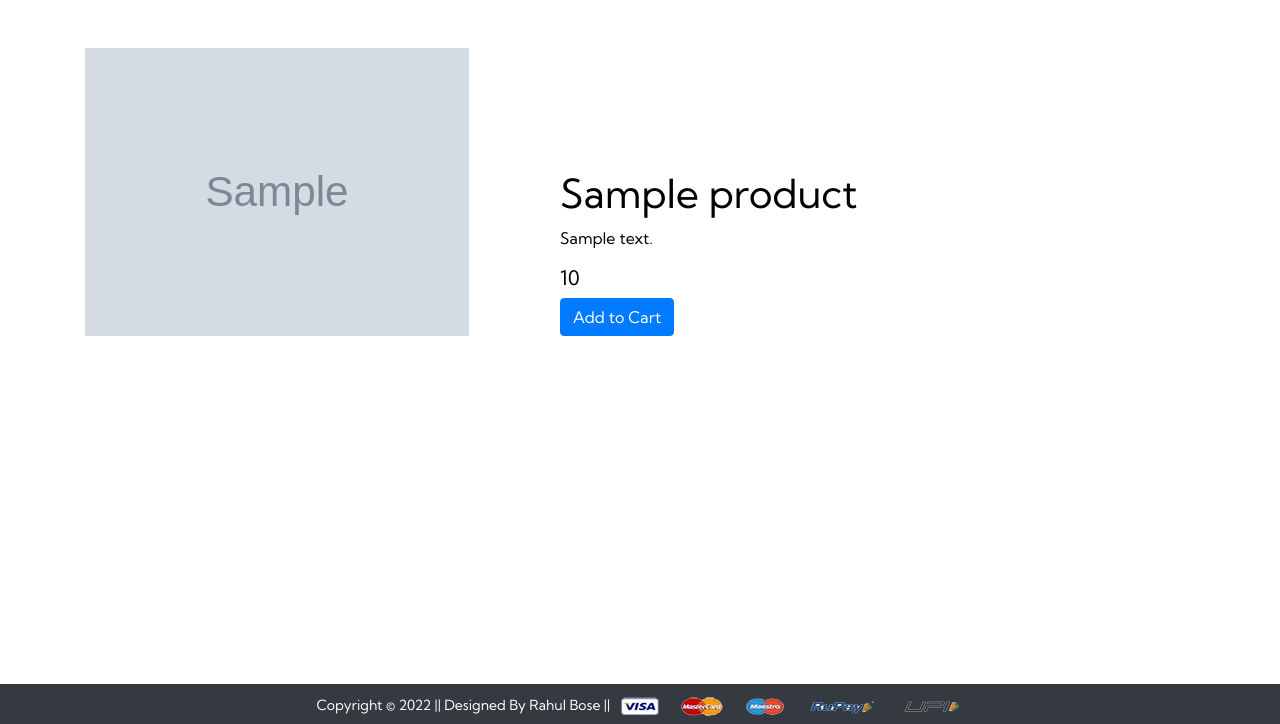
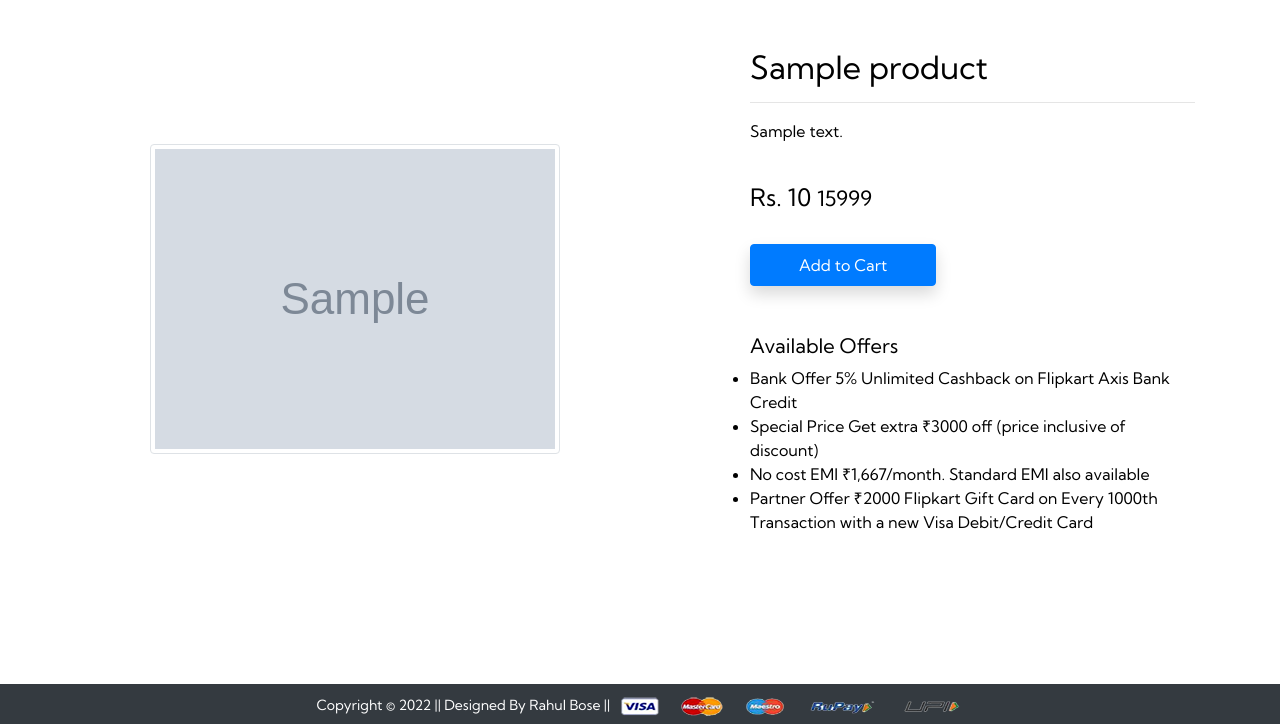
Before and after one commit to brb715/ecommerce_website, a Django app: page /product/1/ in a window 1280 px wide; the page is wider, and only the part inside the window is pictured. Shown: the part 76-800 px from the top of that part. Run offline with Django 4.2, Linux system fonts and the light colour scheme; tables that the repository leaves empty hold one stand-in row (values such as "Sample post"); grey boxes marked "Sample" are stand-in pictures; some libraries are stand-ins or nearby versions.

Commit message:
fourth commit

```diff
--- a/shop/static/shop/js/script.js
+++ b/shop/static/shop/js/script.js
@@ -1,63 +1,21 @@
-// Slider
-// const swiper = new swiper('.swiper', {
-//     slidesPerView: 4,
-//     speed: 100,
-//     spaceBetween: 40,
-//     slidesPerGroup: 4,
-//     direction: 'horizontal',
-//     loop: true,
-//     loopFillGroupWithBlank: true,
+const swiper = new Swiper('.swiper', {
+    slidesPerView: 4,
+    speed: 100,
+    spaceBetween: 40,
+    slidesPerGroup: 4,
+    direction: 'horizontal',
+    loop: true,
+    loopFillGroupWithBlank: true,
 
-//     pagination: {
-//         el: '.swiper-pagination',
-//         clickable: true,
-//     },
+    pagination: {
+        el: '.swiper-pagination',
+        clickable: true,
+    },
 
-//     navigation: {
-//         nextEl: '.swiper-button-next',
-//         prevEl: '.swiper-button-prev',
-//     }
-// });
-// const swipe = document.querySelector('.swiper').swiper;
-// swipe.slideNext();
-// Slider
-
-// Cart
-// updatecart = function (cart) {
-//     for (let item in cart) {
-//         document.getElementById('after_add').innerHTML = "<button type='button' class='btn btn-primary minus p-2' id='minus" + item + "'>-</button> <span class='p-2' id='pr" + item + "'>" + cart[item] + "</span> <button type='button' class='btn btn-primary plus p-2' id='plus" + item + "'>+</button>";
-//     }
-// }
-
-// document.querySelector('.minus').addEventListener('click', function(){
-//     id=this.id.slice(6,);
-//     document.getElementById('pr'+id).innerText= max(0,cart[id]-1);
-//     console.log('yes');
-// })
-
-// document.querySelector('.plus').addEventListener('click',function(){
-//     id=this.id.slice(5,);
-//     document.getElementById('plus'+id).innerText=cart[id]+1;
-//     console.log('yes');
-// });
-
-// if (localStorage.getItem('cart') == undefined)
-//     cart = {};
-// else {
-//     cart = JSON.parse(localStorage.getItem('cart'));
-//     document.getElementById('total_items').innerText = Object.keys(cart).length;
-// }
-
-// all = document.querySelectorAll('.cart');
-// for (let i = 0; i < all.length; i++) {
-//     all[i].addEventListener('click', function () {
-//         id = this.id.toString();
-//         if (cart[id] != undefined)
-//             cart[id] += 1;
-//         else
-//             cart[id] = 1;
-//         localStorage.setItem('cart', JSON.stringify(cart));
-//         // updatecart(cart);
-//     });
-// }
-// Cart
+    navigation: {
+        nextEl: '.swiper-button-next',
+        prevEl: '.swiper-button-prev',
+    }
+});
+const swipe = document.querySelector('.swiper').Swiper;
+swipe.slideNext();
--- a/shop/templates/shop/base.html
+++ b/shop/templates/shop/base.html
@@ -127,7 +127,7 @@
 
   <script src="https://cdn.jsdelivr.net/npm/swiper@8/swiper-bundle.min.js"></script>
 
-  <!-- <script src="{% static 'shop/js/script.js' %}"></script> -->
+  <script src="{% static 'shop/js/script.js' %}"></script>
 
   <script src="https://cdn.jsdelivr.net/npm/jquery@3.5.1/dist/jquery.slim.min.js"
     integrity="sha384-DfXdz2htPH0lsSSs5nCTpuj/zy4C+OGpamoFVy38MVBnE+IbbVYUew+OrCXaRkfj"
--- a/shop/templates/shop/checkout.html
+++ b/shop/templates/shop/checkout.html
@@ -2,7 +2,7 @@
 {% block title %} Checkout {% endblock title %}
 
 {% block main-content %}
-<div class="middle">
+<div class="middle" style="position:absolute;">
     <fieldset style="border-radius: .5rem;">
         <h1 style="text-align: center;padding-bottom: .5rem;"><em>Add Details</em></h1>
         <form action="" method="post">
--- a/shop/templates/shop/contact.html
+++ b/shop/templates/shop/contact.html
@@ -4,7 +4,7 @@
 {% block main-content %}
 <div class="middle">
     <fieldset style="border-radius: .5rem;">
-        <h1 style="text-align: center;padding-bottom: .5rem;"><em>CONTACT US:</em></h1>
+        <h1 style="text-align: center;padding-bottom: .5rem;"><em>CONTACT US</em></h1>
         <form action="" method="post">
             {% csrf_token %}
             <div class="form-group row p-2">{{ form.as_table }}</div>
--- a/shop/templates/shop/productdetail.html
+++ b/shop/templates/shop/productdetail.html
@@ -1,38 +1,26 @@
 {% extends 'shop/base.html' %}
 {% block title %} {{ product.title }} {% endblock %}
-{% load static %}
 
 {% block main-content %}
-<div class="container mt-5">
+<div class="container my-5">
   <div class="row">
-    <div class="col-sm-4">
-      <img src="{{ product.image.url }}" style="width:24rem;" alt="" srcset="" />
+    <div class="col-sm-6 text-center align-self-center">
+      <img src="{{ product.image.url }}" alt="" class="img-fluid img-thumbnail">
     </div>
-    <div class="offset-1 col-sm-7 mt-auto">
-      <div class="d-flex justify-content-start">
-        <div class="item">
-          <h1 class="p-0">{{ product.title }}</h1>
-          <p>{{ product.desc }}</p>
-          <h5>{{ product.price }}</h5>
-          <span id="after_add">
-            <a href="{% url 'add_to_cart' product.id %}">
-                <button type="button" class="btn btn-primary text-white cart" id="{{ product.id }}">Add to Cart</button>
-            </a>
-          </span>
-        </div>
-      </div>
+    <div class="col-sm-5 offset-sm-1">
+      <h2>{{ product.title }}</h2>
+      <hr>
+      <p>{{ product.desc }}</p> <br>
+      <h4>Rs. {{ product.price }} <small class="fw-light text-decoration-line-through">15999</small></h4> <br>
+      <a href="{% url 'add_to_cart' product.id %}" class="btn btn-primary shadow px-5 py-2 cart">Add to Cart</a>
+      <h5 class="mt-5">Available Offers</h5>
+      <ul>
+        <li>Bank Offer 5% Unlimited Cashback on Flipkart Axis Bank Credit</li>
+        <li>Special Price Get extra ₹3000 off (price inclusive of discount)</li>
+        <li>No cost EMI ₹1,667/month. Standard EMI also available</li>
+        <li>Partner Offer ₹2000 Flipkart Gift Card on Every 1000th Transaction with a new Visa Debit/Credit Card</li>
+      </ul>
     </div>
   </div>
 </div>
-<div class="position-fixed bottom-0 right-0 p-3" style="z-index: 5; right: 0; bottom: 0;">
-    <div id="liveToast" class="toast hide" role="alert" aria-live="assertive" aria-atomic="true" data-delay="2000">
-      <div class="toast-header">
-        {% comment %} <img src="..." class="rounded mr-2" alt="..." />
-        <strong class="mr-auto">Bootstrap</strong> {% endcomment %}
-        <small>Just Now</small>
-        <button type="button" class="ml-2 mb-1 close" data-dismiss="toast" aria-label="Close"><span aria-hidden="true">&times;</span></button>
-      </div>
-      <div class="toast-body">Successfully added to cart.</div>
-    </div>
-</div>
 {% endblock main-content %}
--- a/shop/urls.py
+++ b/shop/urls.py
@@ -28,6 +28,10 @@ urlpatterns = [
 
     path('addtocart/<int:pk>/', views.add_to_cart, name='add_to_cart'),
     path('cart/', views.cart, name='cart'),
+    path('pluscart/<int:pk>/', views.plus_cart, name='plus_cart'),
+    path('minuscart/<int:pk>/', views.minus_cart, name='minus_cart'),
+    path('remove/<int:pk>/', views.remove_item, name='remove_item'),
+
     path('order/', views.order_view, name='order_view'),
     path('checkout/', views.checkout_view, name='checkout_view')
 ]
--- a/shop/views.py
+++ b/shop/views.py
@@ -2,9 +2,10 @@ from .models import Banner, Product, Contact, Cart
 from .forms import signup, signin, contact, checkout
 from django.contrib import messages
 from django.contrib.auth.models import User
-from django.shortcuts import render, redirect
+from django.shortcuts import render, redirect, HttpResponse
 from django.contrib.auth import authenticate, login, logout
 from django.contrib.auth.decorators import login_required
+from django.db.models import Q, F
 
 
 def homepage(request):
@@ -145,9 +146,16 @@ def search(request):
 def add_to_cart(request, pk):
     current_user = request.user
     if current_user.is_authenticated:
-        Cart(user=current_user, product=Product.objects.get(id=pk)).save()
-        messages.success(request, 'Product added to Cart')
-    return redirect(request, 'cart')
+        product = Product.objects.get(id=pk)
+        already_present = Cart.objects.filter(
+            Q(user=current_user) & Q(product=product)).exists()
+        if not already_present:
+            Cart(user=current_user, product=product).save()
+            messages.success(request, 'Product added to Cart')
+        else:
+            Cart.objects.get(Q(user=current_user) & Q(product=product))
+            messages.info(request, 'Already added to cart')
+    return redirect('cart')
 
 
 @login_required(login_url='sign_in')
@@ -166,6 +174,40 @@ def cart(request):
 
 
 @login_required
+def plus_cart(request, pk):
+    current_user = request.user
+    if current_user.is_authenticated:
+        product = Product.objects.get(id=pk)
+        item = Cart.objects.get(Q(user=current_user) & Q(product=product))
+        item.quantity = F('quantity') + 1
+        item.save()
+    return redirect('cart')
+
+
+@login_required
+def minus_cart(request, pk):
+    current_user = request.user
+    if current_user.is_authenticated:
+        product = Product.objects.get(id=pk)
+        item = Cart.objects.get(Q(user=current_user) & Q(product=product))
+        item.quantity = F('quantity') - 1
+        item.save()
+        if Cart.objects.get(Q(user=current_user) & Q(product=product)).quantity == 0:
+            item.delete()
+    return redirect('cart')
+
+
+@login_required
+def remove_item(request, pk):
+    current_user = request.user
+    product = Product.objects.get(id=pk)
+    item = Cart.objects.get(Q(user=current_user) & Q(product=product))
+    item.delete()
+    messages.success(request, 'Successfully removed product from the cart.')
+    return redirect('cart')
+
+
+@login_required
 def order_view(request):
     return render(request, 'shop/orders.html')
 
```
Also changed, not shown: shop/templates/shop/cart.html (+18 -24 lines), shop/templates/shop/payments.html (added), shop/templates/shop/profile.html (added).
